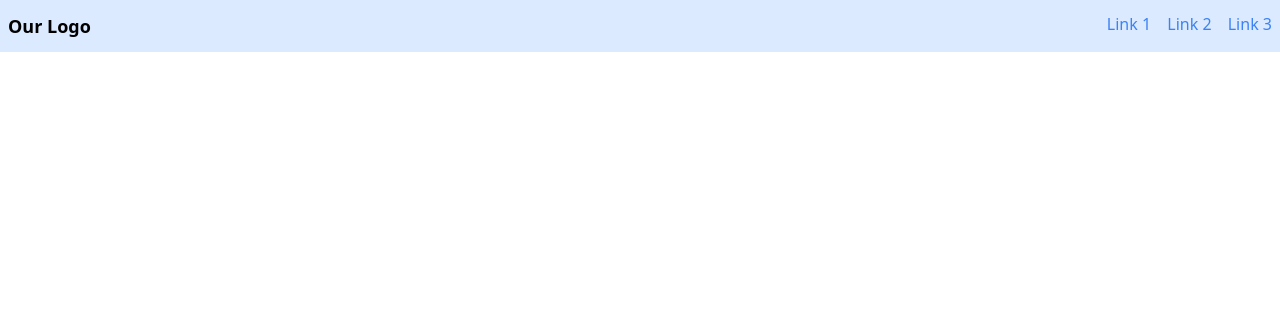
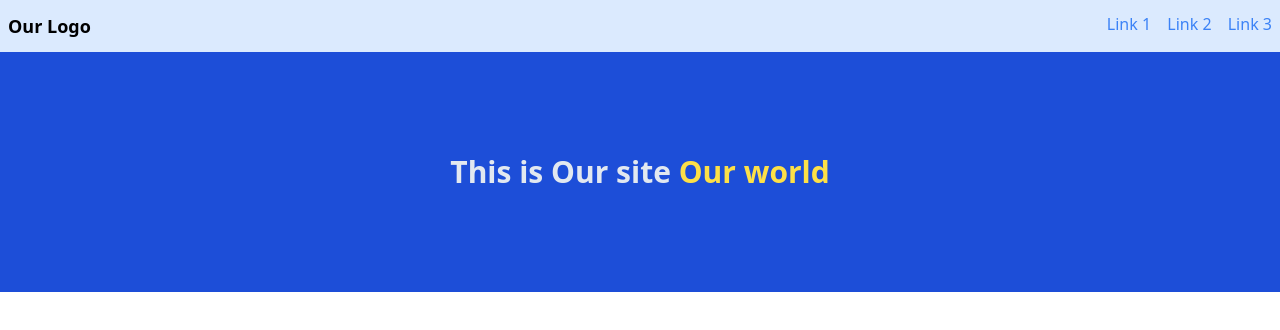
Before and after one commit to OlaOluwalekan/git-and-github, a plain HTML site: page index.html in a window 1280 px wide. Drawn offline with nearby package versions, Linux system fonts and the light colour scheme.

Commit message:
completed hero section Closes #5

```diff
--- a/index.html
+++ b/index.html
@@ -17,5 +17,13 @@
         <a href="#" class="text-blue-500 hover:underline ml-3">Link 3</a>
       </nav>
     </header>
+
+    <div
+      class="w-full h-60 flex justify-center items-center bg-blue-700 text-slate-200"
+    >
+      <h1 class="text-3xl w-4/5 text-center font-bold">
+        This is Our site <span class="text-yellow-300">Our world</span>
+      </h1>
+    </div>
   </body>
 </html>
```
